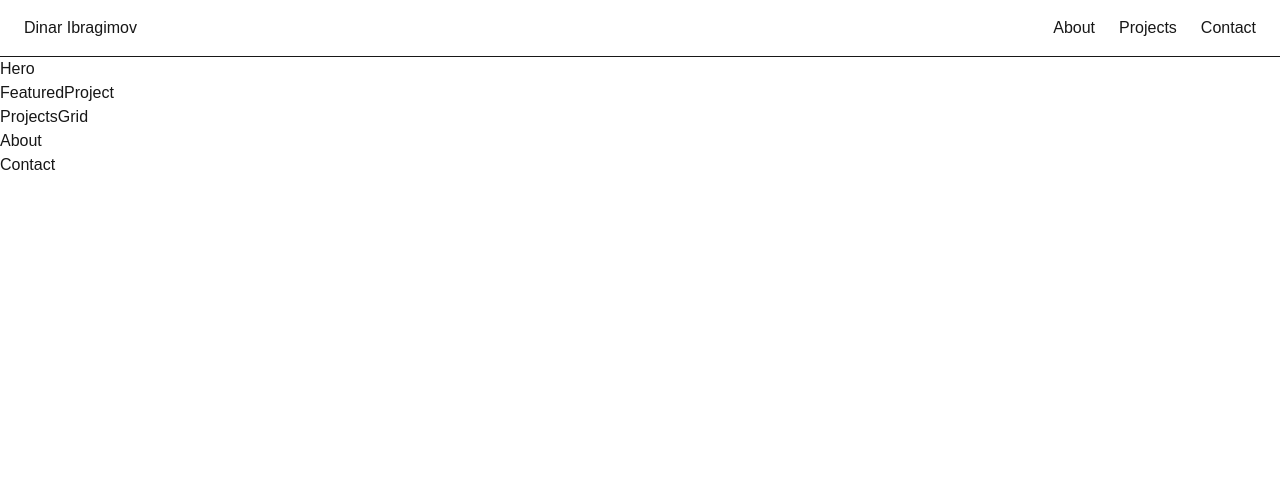
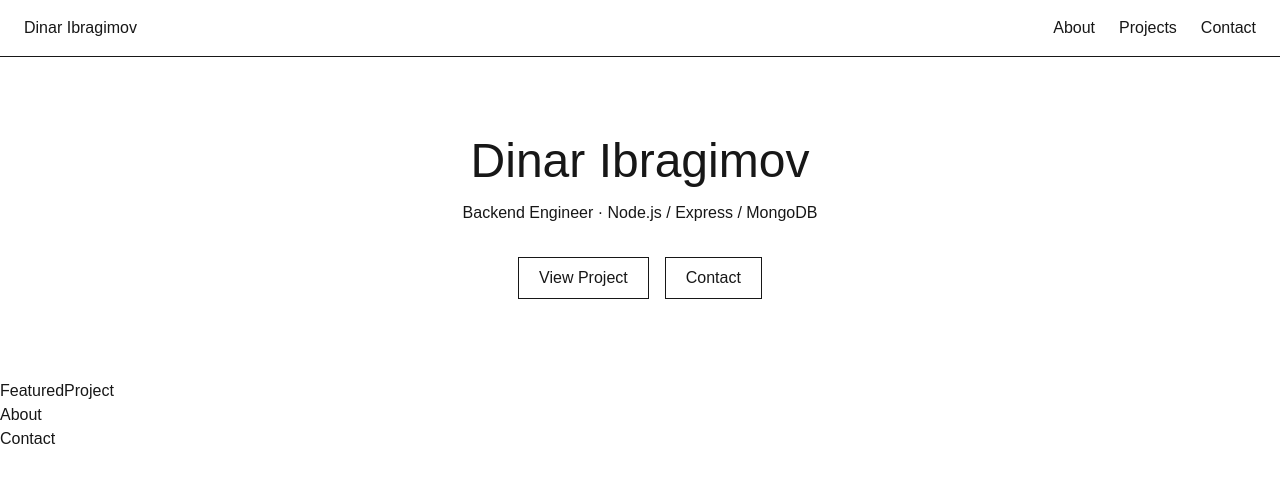
Before and after one commit to Alarlar/portfolio, a Next.js app: page / in a window 1280 px wide. Shown: the top 482 px of the page. Built offline with nearby package versions, Linux system fonts and the light colour scheme.

Commit message:
add hero section, remove ProjectsGrid

```diff
--- a/src/app/_components/FeaturedProject.tsx
+++ b/src/app/_components/FeaturedProject.tsx
@@ -1,6 +1,6 @@
 export default function FeaturedProject() {
   return (
-    <section>
+    <section id="featured">
       <h2>FeaturedProject</h2>
     </section>
   );
--- a/src/app/_components/Header.tsx
+++ b/src/app/_components/Header.tsx
@@ -4,7 +4,7 @@ export default function Header() {
       <div>Dinar Ibragimov</div>
       <nav className="flex gap-6">
         <a href="#about">About</a>
-        <a href="#projects">Projects</a>
+        <a href="#featured">Projects</a>
         <a href="#contact">Contact</a>
       </nav>
     </header>
--- a/src/app/_components/Hero.tsx
+++ b/src/app/_components/Hero.tsx
@@ -1,7 +1,16 @@
 export default function Hero() {
   return (
-    <section>
-      <h2>Hero</h2>
+    <section className="flex flex-col items-center text-center py-20">
+      <h1 className="text-5xl">Dinar Ibragimov</h1>
+      <p className="mt-4">Backend Engineer · Node.js / Express / MongoDB</p>
+      <div className="flex gap-4 mt-8">
+        <a href="#featured" className="px-5 py-2 border">
+          View Project
+        </a>
+        <a href="#contact" className="px-5 py-2 border">
+          Contact
+        </a>
+      </div>
     </section>
   );
 }
--- a/src/app/_components/ProjectsGrid.tsx
+++ /dev/null
@@ -1,7 +0,0 @@
-export default function ProjectsGrid() {
-  return (
-    <section id="projects">
-      <h2>ProjectsGrid</h2>
-    </section>
-  );
-}
--- a/src/app/page.tsx
+++ b/src/app/page.tsx
@@ -3,7 +3,6 @@ import Contact from "./_components/Contact";
 import FeaturedProject from "./_components/FeaturedProject";
 import Header from "./_components/Header";
 import Hero from "./_components/Hero";
-import ProjectsGrid from "./_components/ProjectsGrid";
 
 export default function Home() {
   return (
@@ -11,7 +10,6 @@ export default function Home() {
       <Header />
       <Hero />
       <FeaturedProject />
-      <ProjectsGrid />
       <About />
       <Contact />
     </>
```
